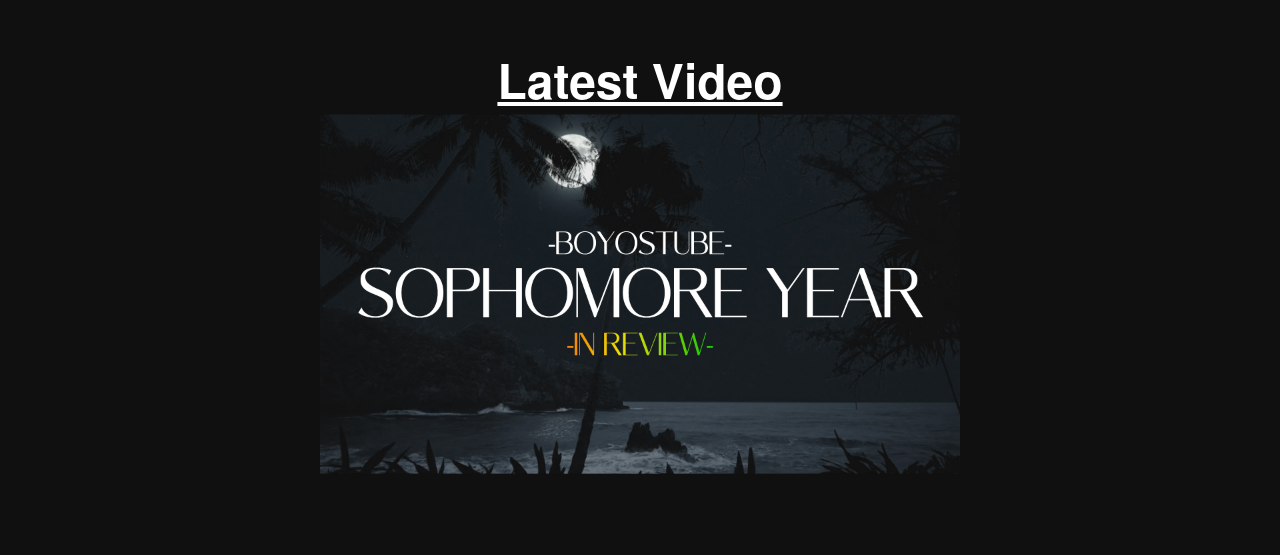
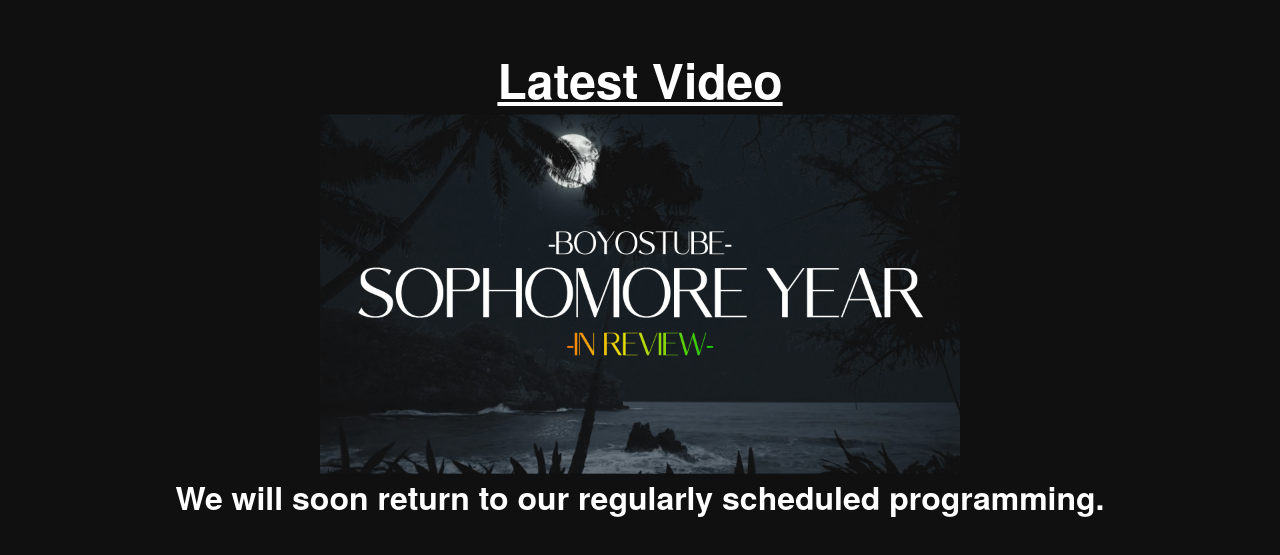
Before and after one commit to jaymeswhyte/BoyosTube, a plain HTML site: page index.html in a window 1280 px wide. Shown: the part 181-736 px from the top of the page. Drawn offline with Linux system fonts and the light colour scheme.

Commit message:
Added back soon message on homepage

```diff
--- a/index.html
+++ b/index.html
@@ -22,6 +22,7 @@
         </nav>
         <h1><a href="https://youtu.be/LcqFd8Rceek" target="_blank" rel="noopener noreferrer">Latest Video</a></h1>
         <a href="https://youtu.be/LcqFd8Rceek" target="_blank" rel="noopener noreferrer"><img src="img/sophomorethumbs.png"/></a>
+        <h2>We will soon return to our regularly scheduled programming.</h2>
 
     </body>
 </html>
```
